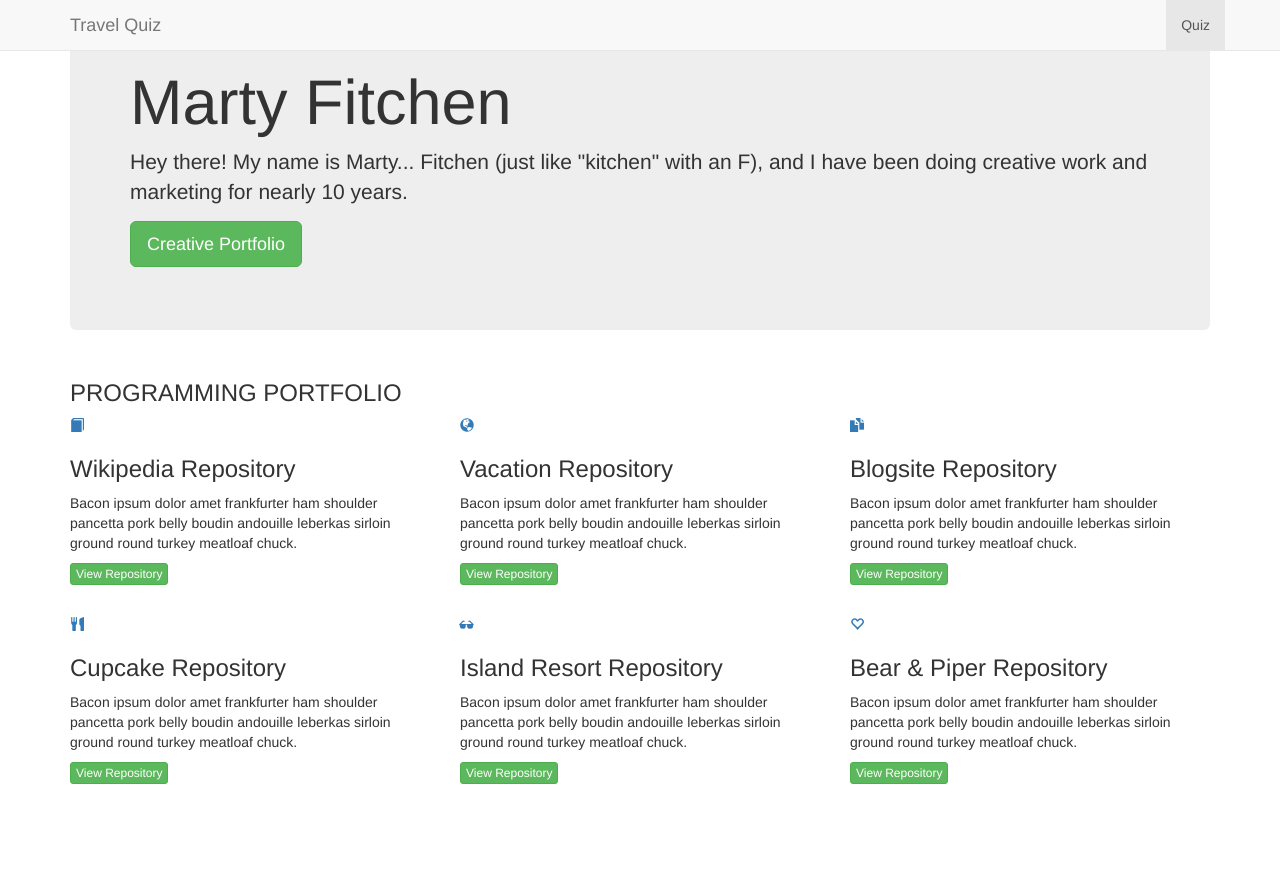
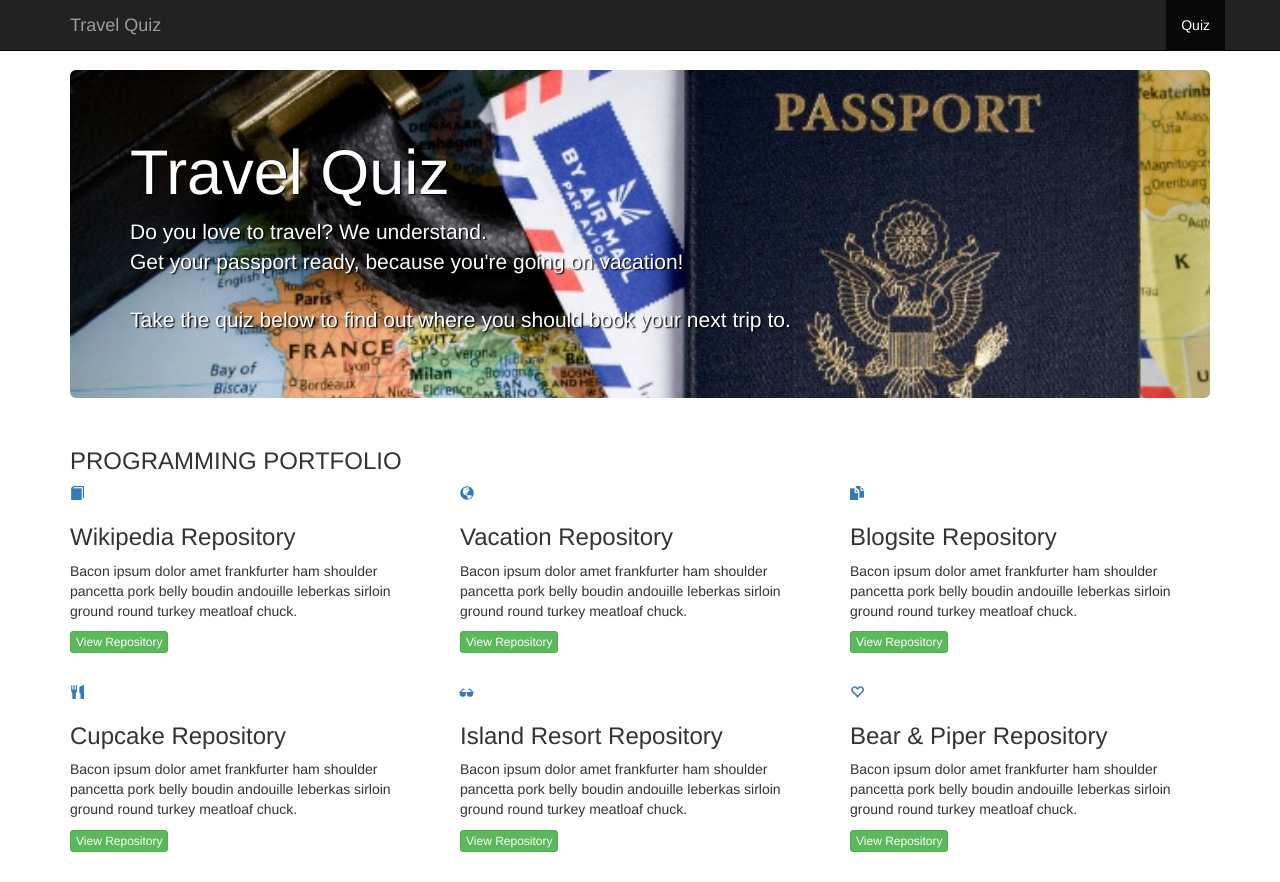
Before and after one commit to mfitchen/vacation-quiz, a plain HTML site: page index.html in a window 1280 px wide. Before the commit the page ends 814 px from the top, so only its background shows below. Drawn offline with nearby package versions, Linux system fonts and the light colour scheme.

Commit message:
add nav bar and jumbotron content

```diff
--- a/css/styles.css
+++ b/css/styles.css
@@ -0,0 +1,9 @@
+.jumbotron {
+  margin-top: 70px;
+  background-image: url(../img/travel.jpg);
+  background-position: 0% 20%;
+  background-size: cover;
+  background-repeat: no-repeat;
+  color: white;
+  text-shadow: black 0.1em 0.1em 0.1em;
+}
--- a/index.html
+++ b/index.html
@@ -9,10 +9,7 @@
     <link href="css/styles.css" rel="stylesheet" type="text/css">
   </head>
   <body>
-
-<!-- ====== Nav Bar ======= -->
-
-    <div class="navbar navbar-default navbar-fixed-top">
+    <div class="navbar navbar-inverse navbar-fixed-top">
       <div class="container">
         <button type="button" class="navbar-toggle" data-toggle="collapse" data-target=".navbar-collapse">
           <span class="icon-bar"></span>
@@ -27,16 +24,12 @@
         </div>
       </div>
     </div>
-
-<!-- ======= End Nav Bar ======= -->
-
 <!-- ======= Jumbotron ====== -->
-
     <div class="container">
       <div class="jumbotron">
-        <h1>Marty Fitchen</h1>
-        <p class="lead">Hey there! My name is Marty... Fitchen (just like "kitchen" with an F), and I have been doing creative work and marketing for nearly 10 years.</p>
-        <p><a class="btn btn-success btn-lg" href="http://www.mfitchen.com/" target="_blank" role="button" alt="Website | MFitchen">Creative Portfolio</a></p>
+        <h1>Travel Quiz</h1>
+        <p class="lead">Do you love to travel? We understand.<br>Get your passport ready, because you're going on vacation!<br>&nbsp;<br>Take the quiz below to find out where you should book your next trip to.</p>
+        <!--<p><a class="btn btn-success btn-lg" href="http://www.mfitchen.com/" target="_blank" role="button" alt="Website | MFitchen">Creative Portfolio</a></p>-->
       </div>
     </div>
 
@@ -97,5 +90,6 @@
 
     <script src="https://ajax.googleapis.com/ajax/libs/jquery/1.11.3/jquery.min.js"></script>
     <script src="js/bootstrap.min.js"></script>
+    <script src="js/scripts.js"></script>
   </body>
 </html>
```
